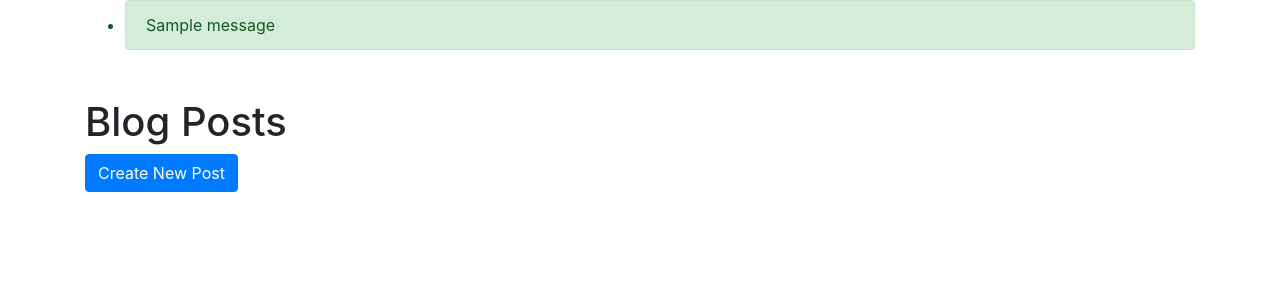
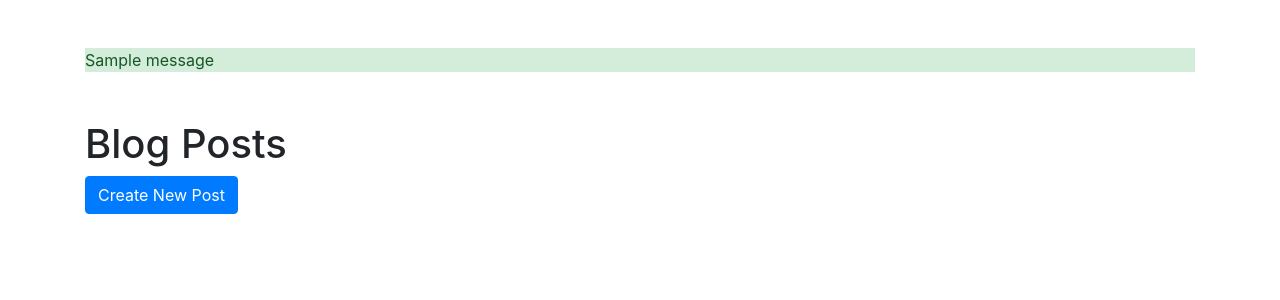
Before and after one commit to andrewtdunn/aws1.1_document-processor, a Flask app: page / in a window 1280 px wide. Shown: the top 300 px of the page. Run offline with Flask 3, Linux system fonts and the light colour scheme; a user stored in the database is signed in; one stand-in notice (Sample message) is shown; data that the repository does not hold is empty; some libraries are stand-ins or nearby versions.

Commit message:
fix alerts

```diff
--- a/src/docunosis/templates/base.html
+++ b/src/docunosis/templates/base.html
@@ -56,11 +56,11 @@
       </nav>
       {% endif %} {% with messages = get_flashed_messages(with_categories=true)
       %} {% if messages %}
-      <ul class="flashes">
+      <div class="flashes">
         {% for category, message in messages %}
-        <li class="alert alert-{{ category }}">{{ message }}</li>
+        <div class="mt-5 alert-{{ category }}">{{ message }}</div>
         {% endfor %}
-      </ul>
+      </div>
       {% endif %} {% endwith %} {% block content %}{% endblock %}
     </div>
     <script src="https://code.jquery.com/jquery-3.5.1.slim.min.js"></script>
```
